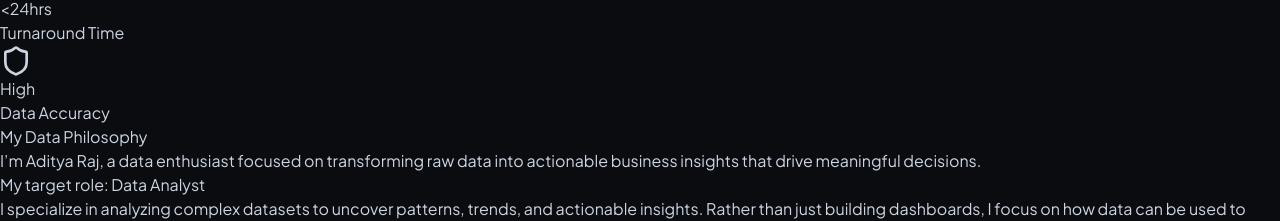
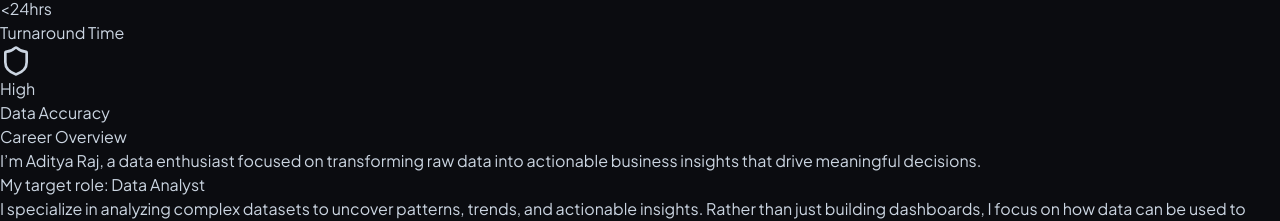
Before and after one commit to Aditya0113/Portfolio, a React (Vite) app: page / in a window 1280 px wide. Shown: the part 1617-1838 px from the top of the page. Built offline with nearby package versions, Linux system fonts and the light colour scheme.

Commit message:
Change 'My Data Philosophy' header to 'Career Overview' in About component

```diff
--- a/src/components/About.jsx
+++ b/src/components/About.jsx
@@ -84,7 +84,7 @@ const About = () => {
                         <div>
                             <h3 className="text-3xl font-bold text-white mb-6 tracking-tight flex items-center gap-3">
                                 <span className="w-8 h-1 bg-gradient-to-r from-[#C56CEF] to-transparent rounded-full"></span>
-                                My Data Philosophy
+                                Career Overview
                             </h3>
                             <div className="glass-panel p-6 md:p-8 rounded-2xl relative overflow-hidden">
                                 <div className="absolute top-0 right-0 w-32 h-32 bg-cyan-500/5 rounded-full blur-3xl"></div>
```
